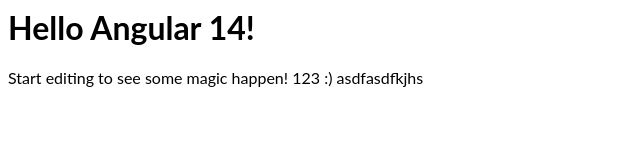
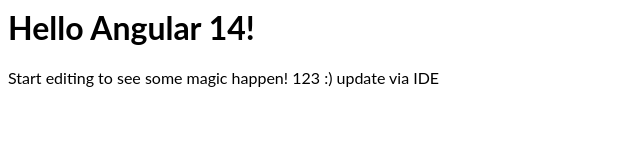
Before and after one commit to elmarputz/class-bookstore-angular-21, an Angular app: page / in a window 1280 px wide. Shown: the top 160 px of the page, without its empty margins (0-640 px from the left). Built offline with nearby package versions, Linux system fonts and the light colour scheme.

Commit message:
test commit IDE

```diff
--- a/package.json
+++ b/package.json
@@ -12,6 +12,7 @@
     "@angular/platform-browser-dynamic": "^11.0.8",
     "@angular/router": "^11.0.8",
     "rxjs": "^6.6.3",
+    "semantic-ui-css": "^2.4.1",
     "tslib": "^2.1.0",
     "zone.js": "^0.11.3"
   },
--- a/src/app/app.component.html
+++ b/src/app/app.component.html
@@ -1,5 +1,5 @@
 <hello name="{{ name }}"></hello>
 <p>
   Start editing to see some magic happen! 123 :)
-asdfasdfkjhs
+update via IDE
 </p>
```
Also changed, not shown: 1 other file (tests, documents, lock files or other folders).
